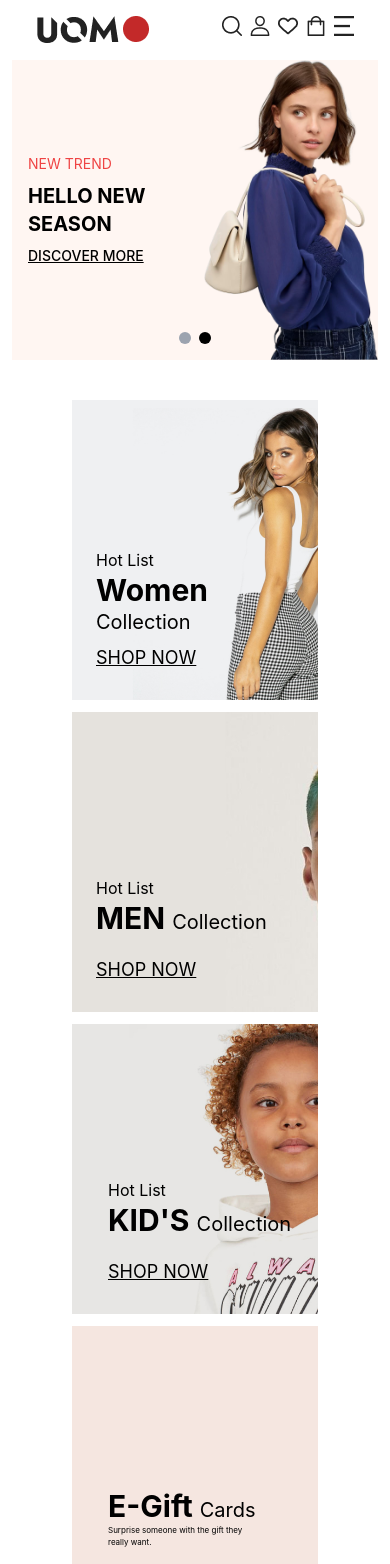
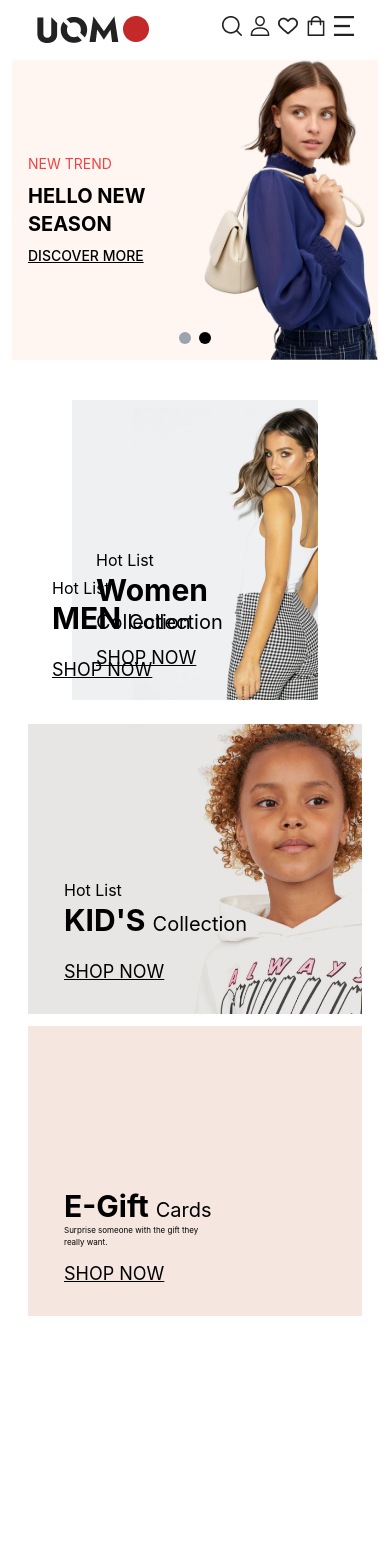
Before and after one commit to ahamedasif07/project-uomo-one, a React (Vite) app: page / in a window 390 px wide. Shown: the top 1564 px of the page. After the commit the page ends 1356 px from the top, so only its background shows below. Built offline with nearby package versions, Linux system fonts and the light colour scheme.

Commit message:
main part alomost done

```diff
--- a/src/components/Home/Catagory.jsx
+++ b/src/components/Home/Catagory.jsx
@@ -27,10 +27,10 @@ const Catagory = () => (
         </div>
         <div className="md:w-1/2">
           {/* Upper content */}
-          <div className="px-[60px]  flex flex-col md:gap-3 gap-0  pt-3 md:pt-0 md:px-0">
+          <div className="md:px-[60px] px-4  flex flex-col md:gap-3 gap-0  pt-3 md:pt-0 lg:px-0">
             <div className="relative">
               <div
-                className="h-[300px] md:h-[290px] bg-cover bg-center"
+                className="max:h-[300px] md:h-[290px] bg-cover bg-center"
                 style={{ backgroundImage: `url(${collection_grid_2})` }}
               >
                 <div className="absolute bottom-0 pb-7 px-6 ">
```
